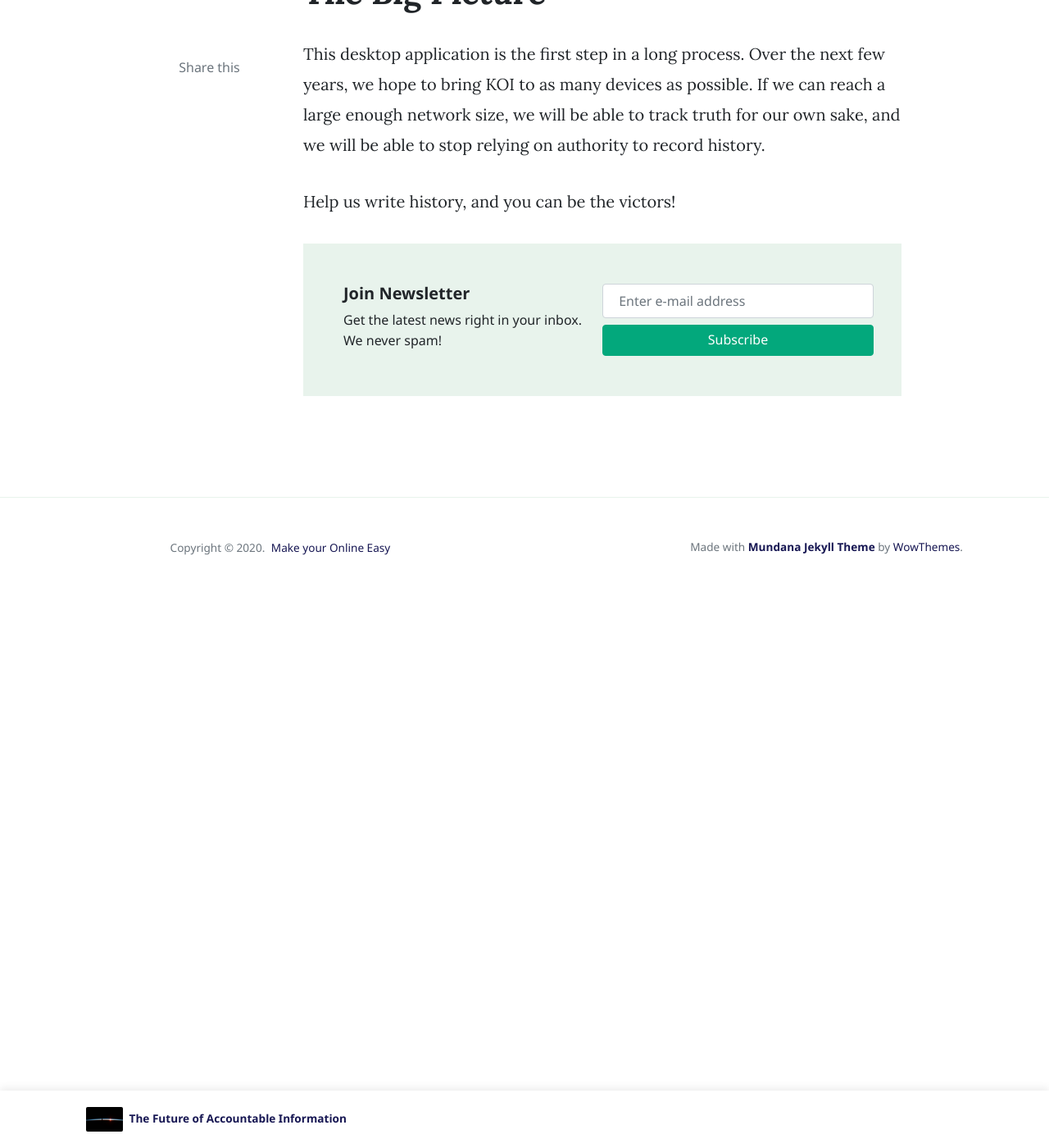
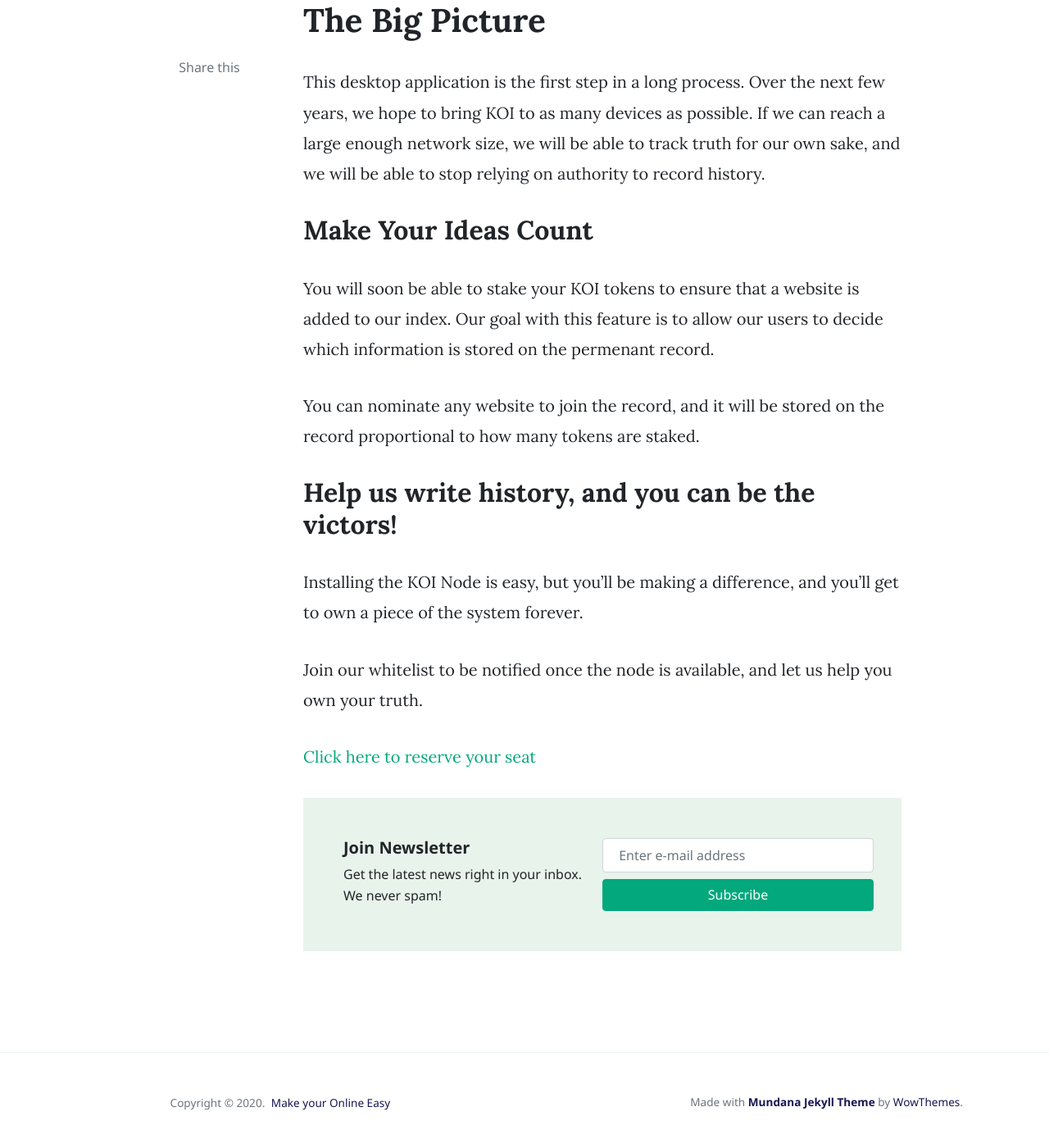
Before and after one commit to tykoii/blog, a Jekyll site: the page built from _posts/2019-11-27-rebrand-accelerator-and-more.markdown, in a window 1280 px wide and 1400 px high, scrolled down 1439 px. Shown: the whole window at 82% size. Built offline with Jekyll 4.4.1, drawn with Linux system fonts in a browser that asks for light colours; nearby versions of some CDN libraries; comment, search, counter and statistics services are not loaded; some of the changed text lies outside the part shown.

Commit message:
fixing call to action

```diff
--- a/_posts/2019-11-27-rebrand-accelerator-and-more.markdown
+++ b/_posts/2019-11-27-rebrand-accelerator-and-more.markdown
@@ -2,7 +2,7 @@
 layout: post
 title:  "Help us write history, and become a victor!"
 categories: [ Vision ]
-image: assets/images/horizon.jpg
+image: assets/images/write-history.jpg
 ---
 
 As we head into the winter, we're excited to announce that KOI has been accepted into the Outlier Ventures Base Camp program. Outlier has been behind major crypto projects since 2016, and they will be helping us make our vision of decentralized web services to fruition.
@@ -19,4 +19,14 @@ We want to ensure your KOI tokens hold their value over the long term, so we've
 # The Big Picture
 This desktop application is the first step in a long process. Over the next few years, we hope to bring KOI to as many devices as possible. If we can reach a large enough network size, we will be able to track truth for our own sake, and we will be able to stop relying on authority to record history.
 
-Help us write history, and you can be the victors!
+## Make Your Ideas Count
+You will soon be able to stake your KOI tokens to ensure that a website is added to our index. Our goal with this feature is to allow our users to decide which information is stored on the permenant record.
+
+You can nominate any website to join the record, and it will be stored on the record proportional to how many tokens are staked.
+
+## Help us write history, and you can be the victors!
+Installing the KOI Node is easy, but you'll be making a difference, and you'll get to own a piece of the system forever.
+
+Join our whitelist to be notified once the node is available, and let us help you own your truth.
+
+<a href="https://xyz.us2.list-manage.com/subscribe?u=9842d27bd152b5314774b184c&id=0d4d6aff75">Click here to reserve your seat</a>
```
Also changed, not shown: assets/images/write-history.jpg (added).
